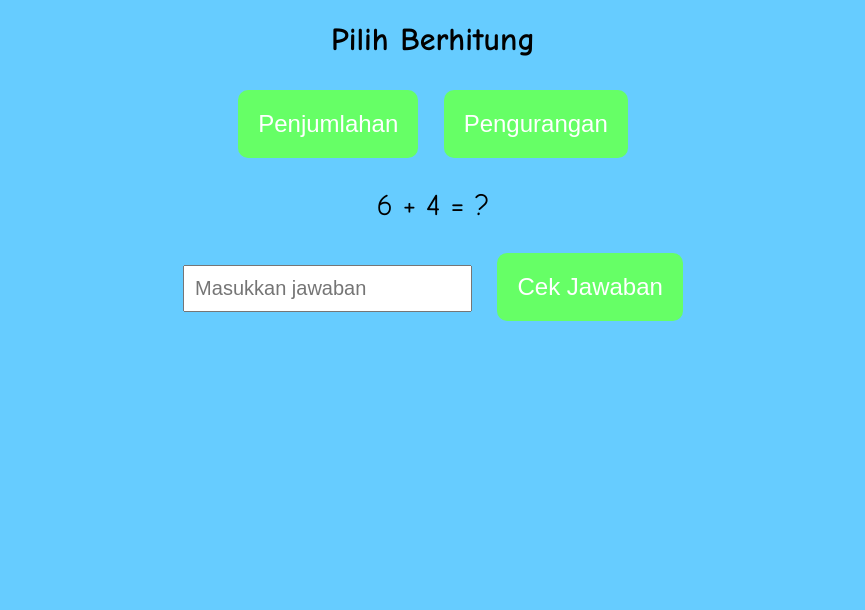
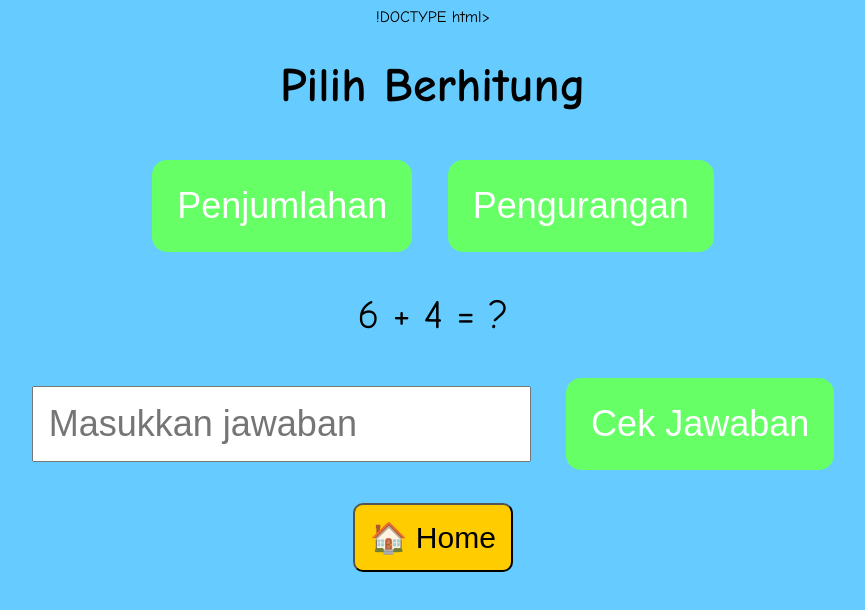
Before and after one commit to harz84/berhitungdantebak, a plain HTML site: page berhitung.html in a window 1280 px wide. Both pictures are taken after a click on the button "Penjumlahan". Shown: the whole page, without its empty margins (207-1072 px from the left). Drawn offline with Linux system fonts and the light colour scheme.

Commit message:
Update berhitung.html

```diff
--- a/berhitung.html
+++ b/berhitung.html
@@ -1,13 +1,15 @@
-<!DOCTYPE html>
+!DOCTYPE html>
 <html>
 <head>
     <title>Menu Berhitung</title>
     <style>
         body { background-color: #66ccff; text-align: center; font-family: Comic Sans MS; }
-        .button { padding: 20px; font-size: 24px; margin: 10px; background-color: #66ff66; color: white; border: none; border-radius: 10px; cursor: pointer; }
+        h1 { font-size: 48px; } /* Judul lebih besar */
+        .button { padding: 25px; font-size: 36px; margin: 15px; background-color: #66ff66; color: white; border: none; border-radius: 15px; cursor: pointer; }
         .button:hover { background-color: #33cc33; }
-        #soal { font-size: 30px; margin: 20px; }
-        input { padding: 10px; font-size: 20px; margin: 10px; }
+        #soal { font-size: 40px; margin: 25px; }
+        input { padding: 15px; font-size: 36px; margin: 15px; }
+        .home-btn { background-color: #ffcc00; padding: 15px; font-size: 30px; border-radius: 10px; cursor: pointer; }
     </style>
 </head>
 <body>
@@ -15,8 +17,12 @@
     <button class="button" onclick="tampilkanSoal('penjumlahan')">Penjumlahan</button>
     <button class="button" onclick="tampilkanSoal('pengurangan')">Pengurangan</button>
     <div id="soal"></div>
-    <input type="number" id="jawaban" placeholder="Masukkan jawaban">
-    <button class="button" onclick="cekJawaban()">Cek Jawaban</button>
+    <div id="inputJawaban" style="display: none;">
+        <input type="number" id="jawaban" placeholder="Masukkan jawaban">
+        <button class="button" onclick="cekJawaban()">Cek Jawaban</button>
+    </div>
+    <br>
+    <button class="home-btn" onclick="location.href='index.html'">🏠 Home</button>
     <script>
         let jawabanBenar;
         function tampilkanSoal(jenis) {
@@ -30,6 +36,7 @@
                 jawabanBenar = a - b;
                 document.getElementById('soal').innerHTML = `${a} - ${b} = ?`;
             }
+            document.getElementById('inputJawaban').style.display = 'block'; /* Munculkan kolom jawaban */
         }
         function cekJawaban() {
             let jawaban = document.getElementById('jawaban').value;
```
